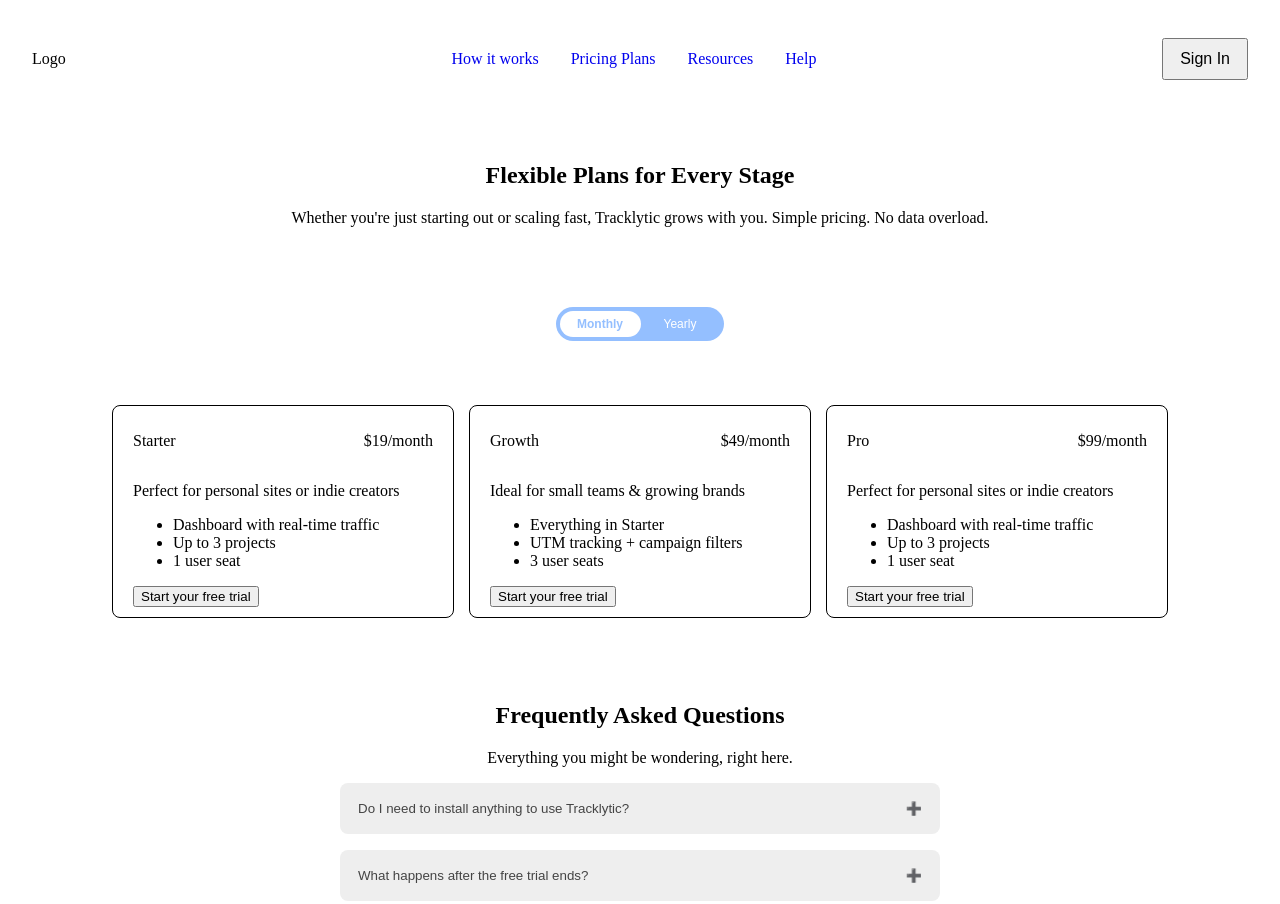
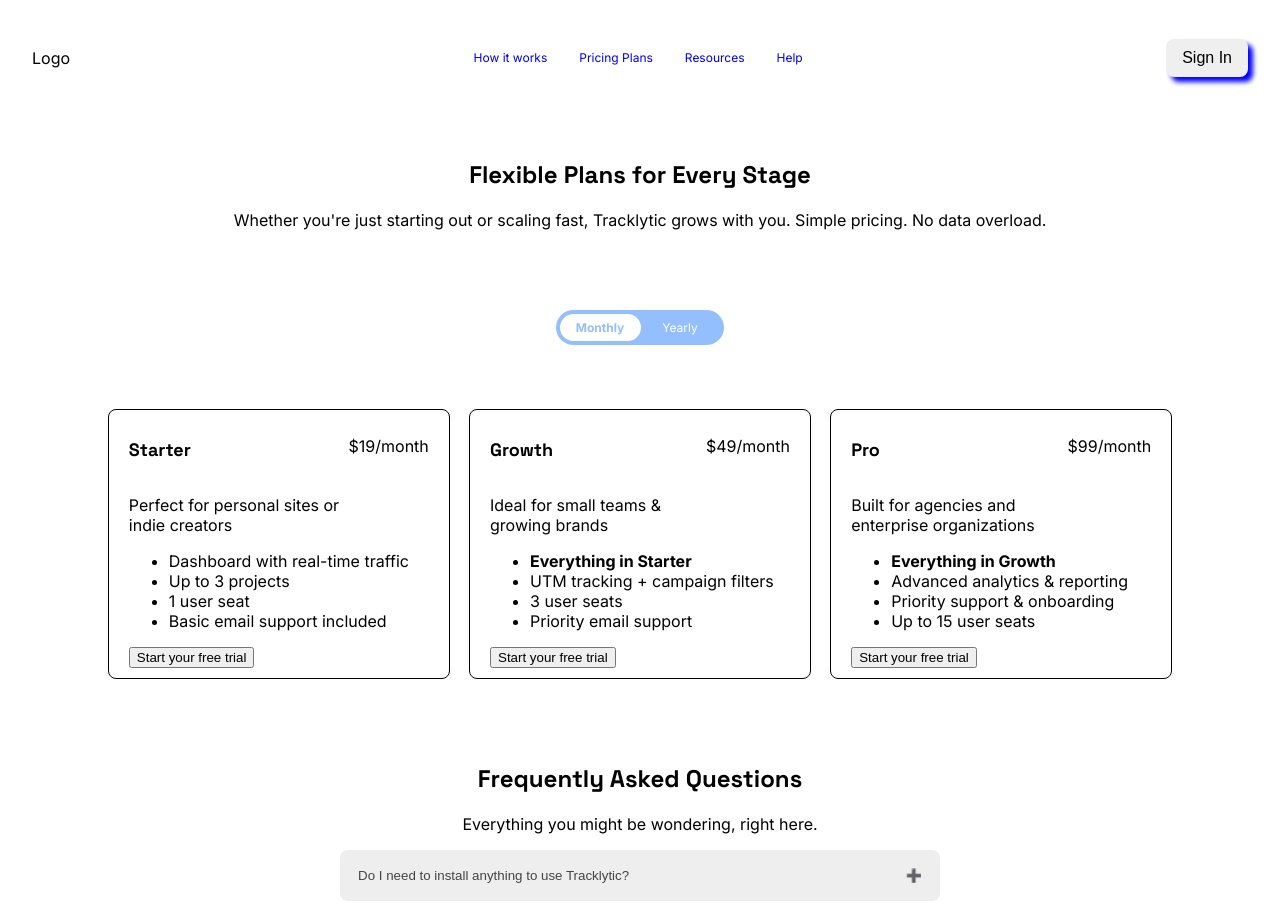
Before and after one commit to SOyeniyi801/Tracklytic-pricing-page, a plain HTML site: page index.html in a window 1280 px wide. Shown: the top 904 px of the page. Drawn offline with Linux system fonts and the light colour scheme.

Commit message:
add fonts

```diff
--- a/index.html
+++ b/index.html
@@ -2,6 +2,9 @@
   <head>
     <meta charset="UTF-8" />
     <meta name="viewport" content="width=device-width, initial-scale=1.0" />
+    <link rel="preconnect" href="https://fonts.googleapis.com">
+    <link rel="preconnect" href="https://fonts.gstatic.com" crossorigin>
+    <link href="https://fonts.googleapis.com/css2?family=Inter:ital,opsz,wght@0,14..32,100..900;1,14..32,100..900&family=Space+Grotesk:wght@300..700&display=swap" rel="stylesheet">
     <link rel="stylesheet" href="style.css" />
     <title>Tracklytic</title>
   </head>
@@ -57,7 +60,7 @@
         <div class="card-container">
             <div class="card-box">
                 <div class="card-header">
-                    <p>Starter</p>
+                    <p class="plan-type">Starter</p>
                     <p><span class="price-toggle" data-monthly="$19" data-yearly="$23">$19</span>/month</p>
 
                 </div>
@@ -67,6 +70,7 @@
                         <li>Dashboard with real-time traffic</li>
                         <li>Up to 3 projects</li>
                         <li>1 user seat</li>
+                        <li>Basic email support included</li>
                     </ul>
                 </div>
                 <div class="button-container">
@@ -75,15 +79,16 @@
             </div>
             <div class="card-box">
                 <div class="card-header">
-                    <p>Growth</p>
+                    <p class="plan-type">Growth</p>
                     <p><span class="price-toggle" data-monthly="$49" data-yearly="$55">$49</span>/month</p>
                 </div>
                 <div class="card-content">
                     <p>Ideal for small teams & growing brands</p>
                     <ul>
-                        <li>Everything in Starter</li>
+                        <li class="strong">Everything in Starter</li>
                         <li>UTM tracking + campaign filters</li>
                         <li>3 user seats</li>
+                        <li>Priority email support</li>
                     </ul>
                 </div>
                 <div class="button-container">
@@ -92,15 +97,16 @@
             </div>
             <div class="card-box">
                 <div class="card-header">
-                    <p>Pro</p>
+                    <p class="plan-type">Pro</p>
                     <p><span class="price-toggle" data-monthly="$99" data-yearly="$110">$99</span>/month</p>
                 </div>
                 <div class="card-content">
-                    <p>Perfect for personal sites or indie creators</p>
+                    <p>Built for agencies and enterprise organizations</p>
                     <ul>
-                        <li>Dashboard with real-time traffic</li>
-                        <li>Up to 3 projects</li>
-                        <li>1 user seat</li>
+                        <li class="strong">Everything in Growth</li>
+                        <li>Advanced analytics & reporting</li>
+                        <li>Priority support & onboarding</li>
+                        <li>Up to 15 user seats</li>
                     </ul>
                 </div>
                 <div class="button-container">
--- a/style.css
+++ b/style.css
@@ -1,5 +1,17 @@
 .global-padding {
   padding: 0px 20px;
+}
+h1, h2, h3 {
+  font-family: Space Grotesk;
+}
+p, ul {
+  font-family: Inter, sans-serif;
+}
+
+.desktop-signin,.mobile-signin {
+  border-radius: 8px;
+  border: none;
+  box-shadow: 5px 5px 5px blue;
 }
 /* navbar start */
 nav {
@@ -27,8 +39,9 @@ ul .navbar {
   display: block;
   text-align: center;
   text-decoration: none;
-  font-size: 16px;
+  font-size: 12px;
   padding: 14px 16px;
+  font-family: Inter;
 }
 
 .nav-link button,
@@ -43,6 +56,8 @@ ul .navbar {
 
 .mobile-signin {
   display: none;
+  width: 50%;
+  align-self: center;
 }
 
 .hamburger {
@@ -79,7 +94,7 @@ ul .navbar {
   background-color: #94bfff;
   border-radius: 9999px;
   padding: 4px;
-  font-family: Arial, sans-serif;
+  font-family: Inter, sans-serif;
   font-size: 12px;
   color: #fff;
   cursor: pointer;
@@ -117,7 +132,7 @@ ul .navbar {
 .card-container {
   display: flex;
   flex-direction: row;
-  gap: 15px;
+  gap: 1.2em;
   justify-content: center;
 }
 .card-box {
@@ -125,13 +140,25 @@ ul .navbar {
   width: 300px;
   padding: 10px 20px;
   border-radius: 8px;
+  display: flex;
+  flex-direction: column;
 }
 .card-header {
   display: flex;
   flex-direction: row;
   justify-content: space-between;
 }
-
+.card-content p {
+  max-width: 75%;
+}
+.plan-type {
+  font-family: Space Grotesk;
+  font-size: 18px;
+  font-weight: bold;
+}
+.strong {
+  font-weight: bold;
+}
 /* faqs accordion */
 
 .faq-container {
@@ -246,6 +273,7 @@ ul .navbar {
 
   .nav-link a {
     text-align: center;
+    font-size: 16px;
   }
 
   .mobile-signin button {
```
